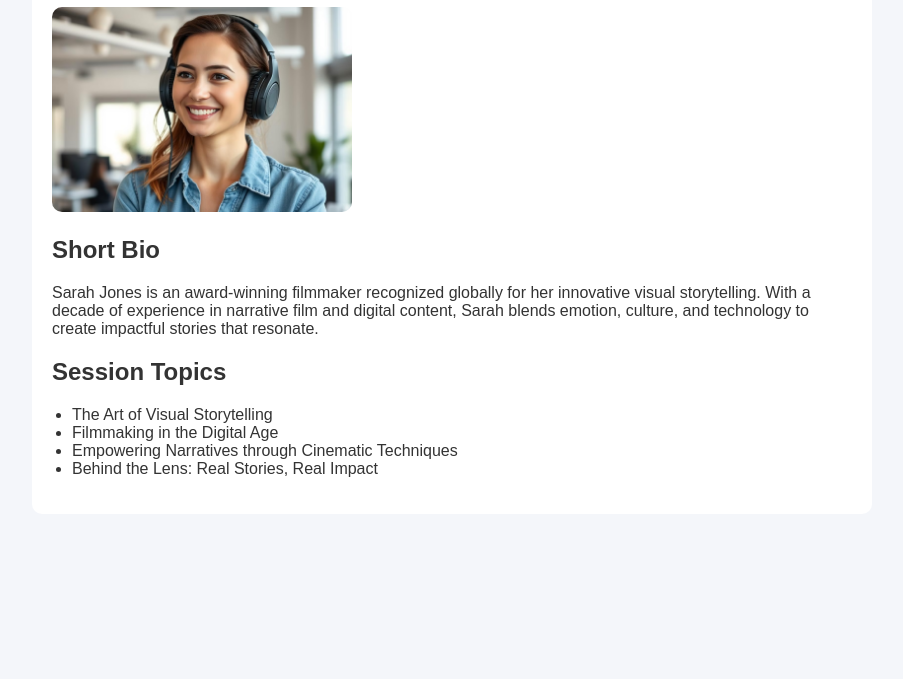
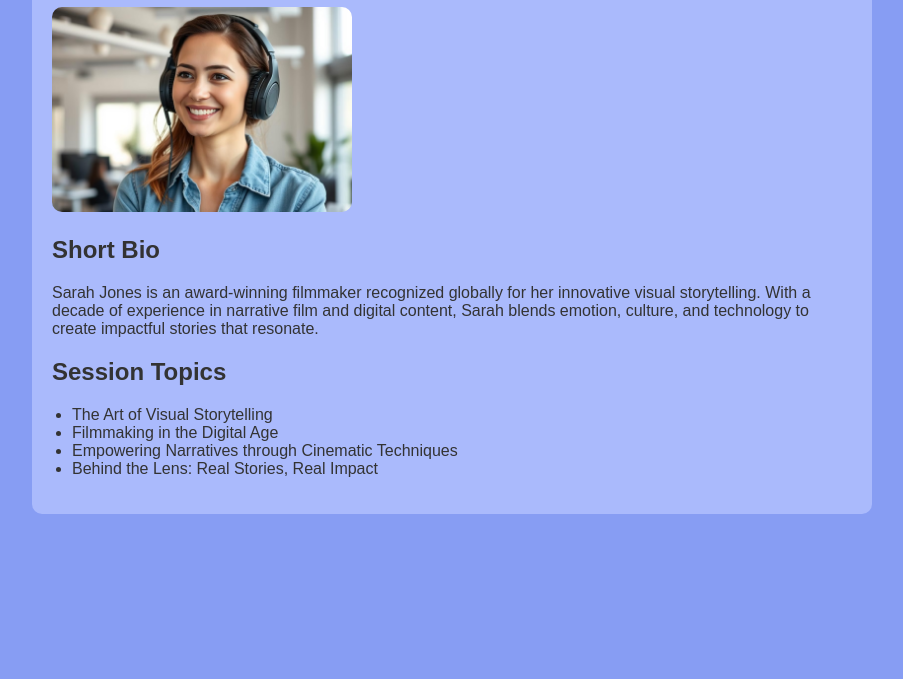
Before and after one commit to UK66/Mediasphere, a plain HTML site: page SJ.html in a window 1280 px wide. Shown: the part 121-800 px from the top of the page, without its empty margins (188-1091 px from the left). Drawn offline with Linux system fonts and the light colour scheme.

Commit message:
Update SJ.html

```diff
--- a/SJ.html
+++ b/SJ.html
@@ -4,8 +4,8 @@
   <meta charset="UTF-8">
   <title>Sarah Jones - Speaker Profile</title>
   <style>
-    body { font-family: Arial, sans-serif; background: #f4f6fa; color: #333; padding: 20px; }
-    .container { max-width: 800px; margin: auto; background: white; padding: 20px; border-radius: 10px; }
+    body { font-family: Arial, sans-serif; background: rgba(106, 133, 240, 0.8); color: #333; padding: 20px; }
+    .container { max-width: 800px; margin: auto; background: rgba(179, 194, 255, 0.8); padding: 20px; border-radius: 10px; }
     img { width: 100%; max-width: 300px; border-radius: 10px; }
     h1 { color: #5c3dc2; }
     ul { padding-left: 20px; }
```
